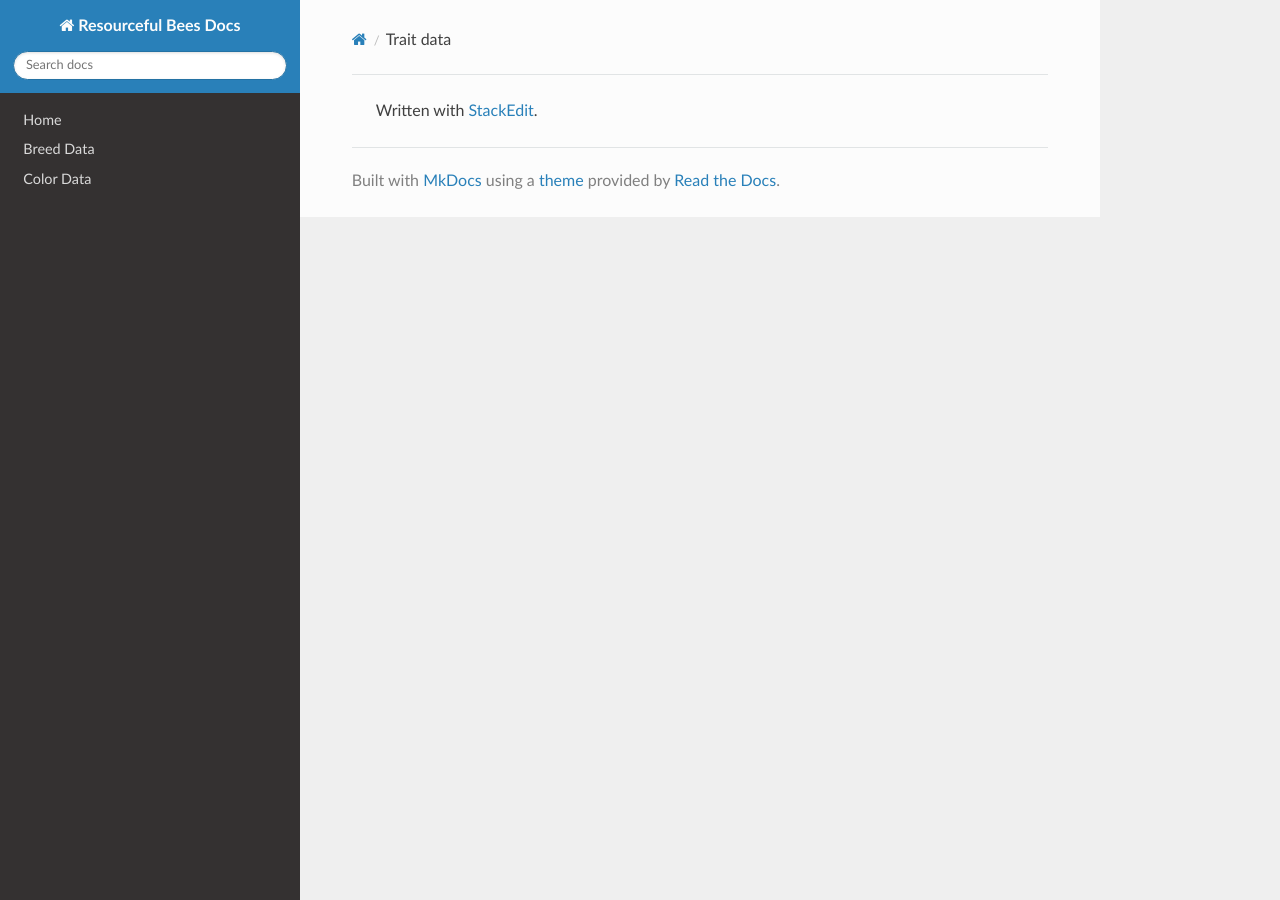
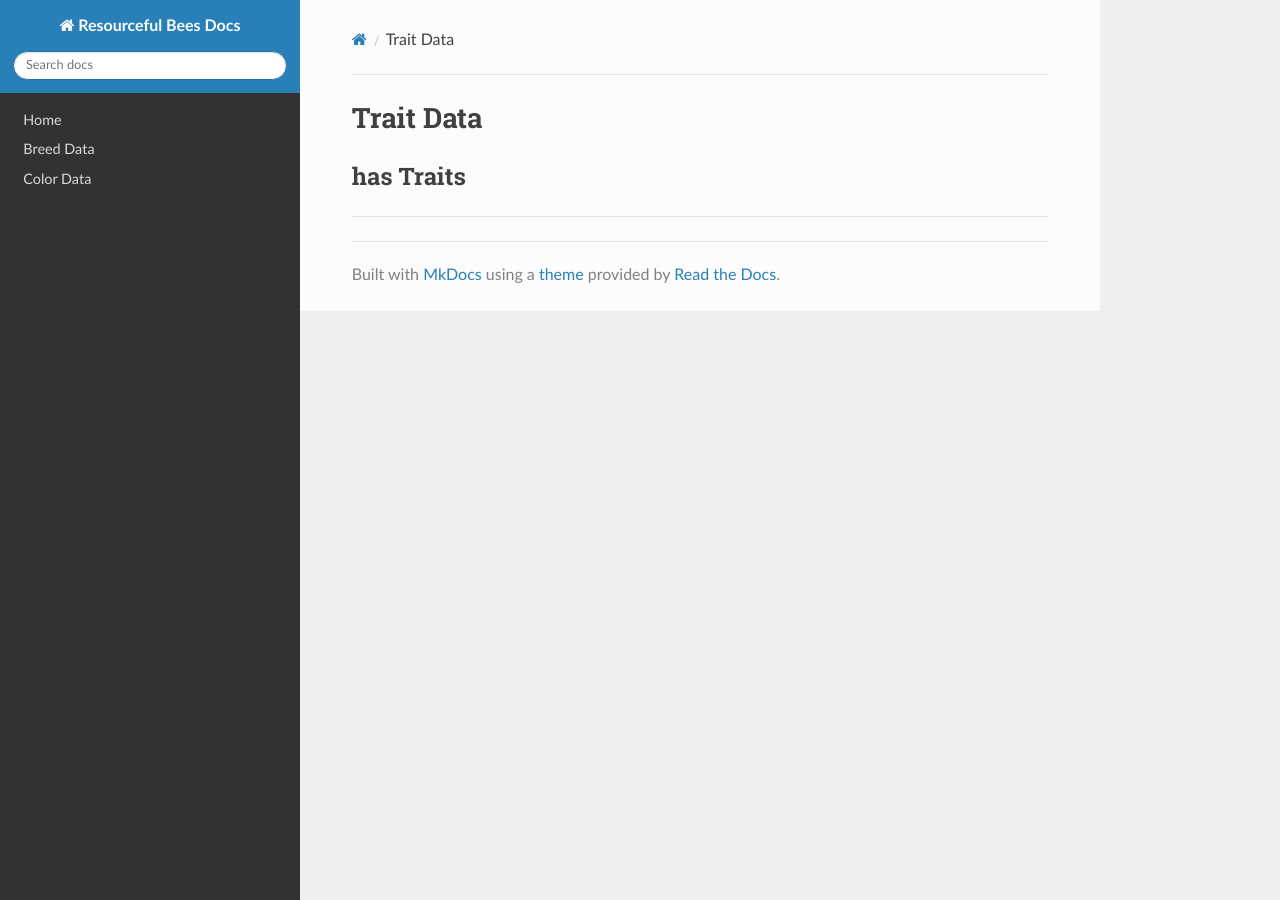
Before and after one commit to Team-Resourceful/ResourcefulBeesDocs, an MkDocs documentation site: the page built from docs/bee_data/trait_data.md, in a window 1280 px wide. Built offline with MkDocs 1.6.1, drawn with Linux system fonts in a browser that asks for light colours; nearby versions of some CDN libraries.

Commit message:
docs/bee_data/trait_data.md updated from https://stackedit.io/

```diff
--- a/docs/bee_data/trait_data.md
+++ b/docs/bee_data/trait_data.md
@@ -1,7 +1,7 @@
+# **Trait Data**
 
-
-
-> Written with [StackEdit](https://stackedit.io/).
+## **has Traits**
+***
 <!--stackedit_data:
-eyJoaXN0b3J5IjpbNzMwOTk4MTE2XX0=
+eyJoaXN0b3J5IjpbMjU2MjgxMTIyXX0=
 -->
```
